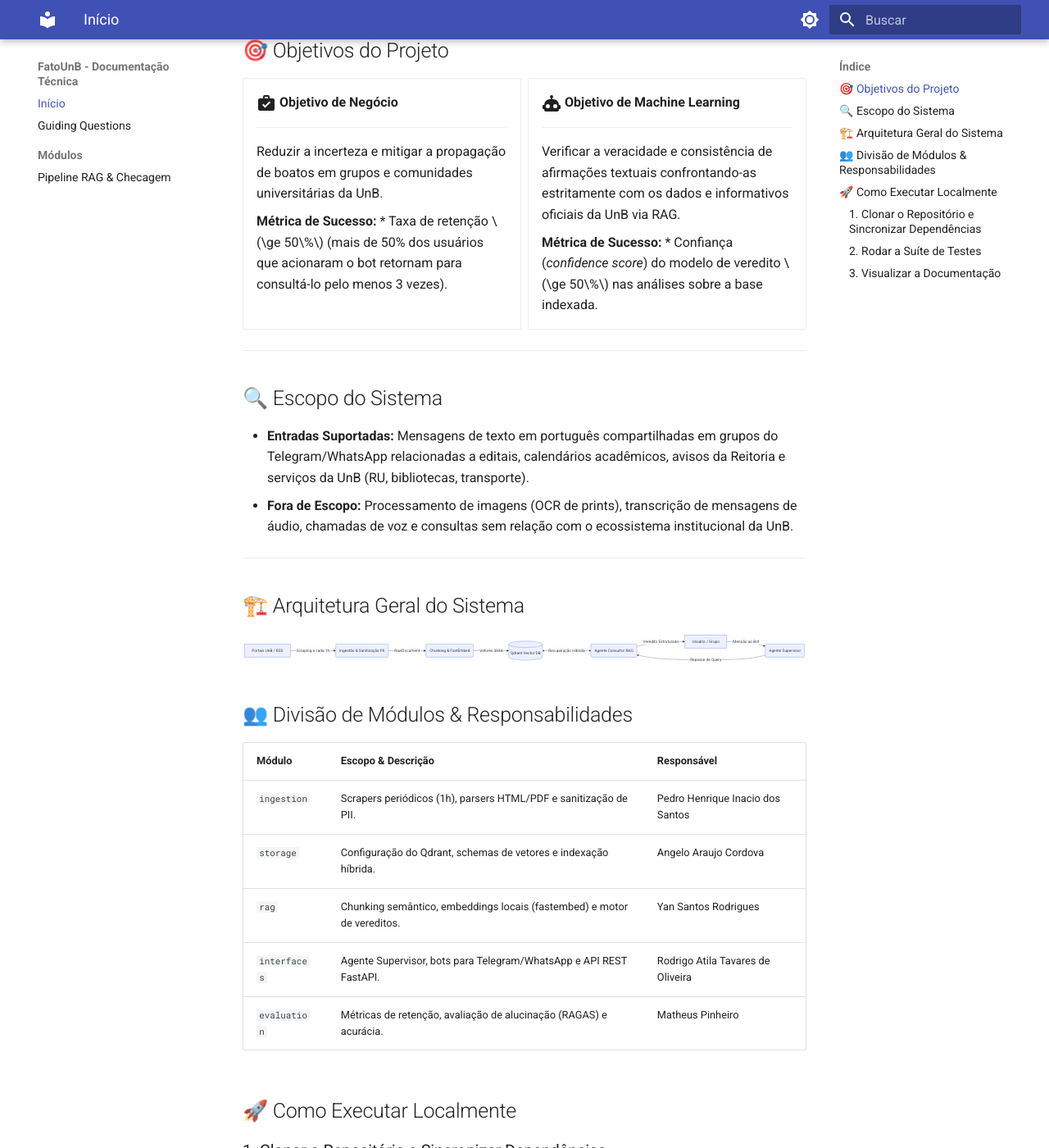
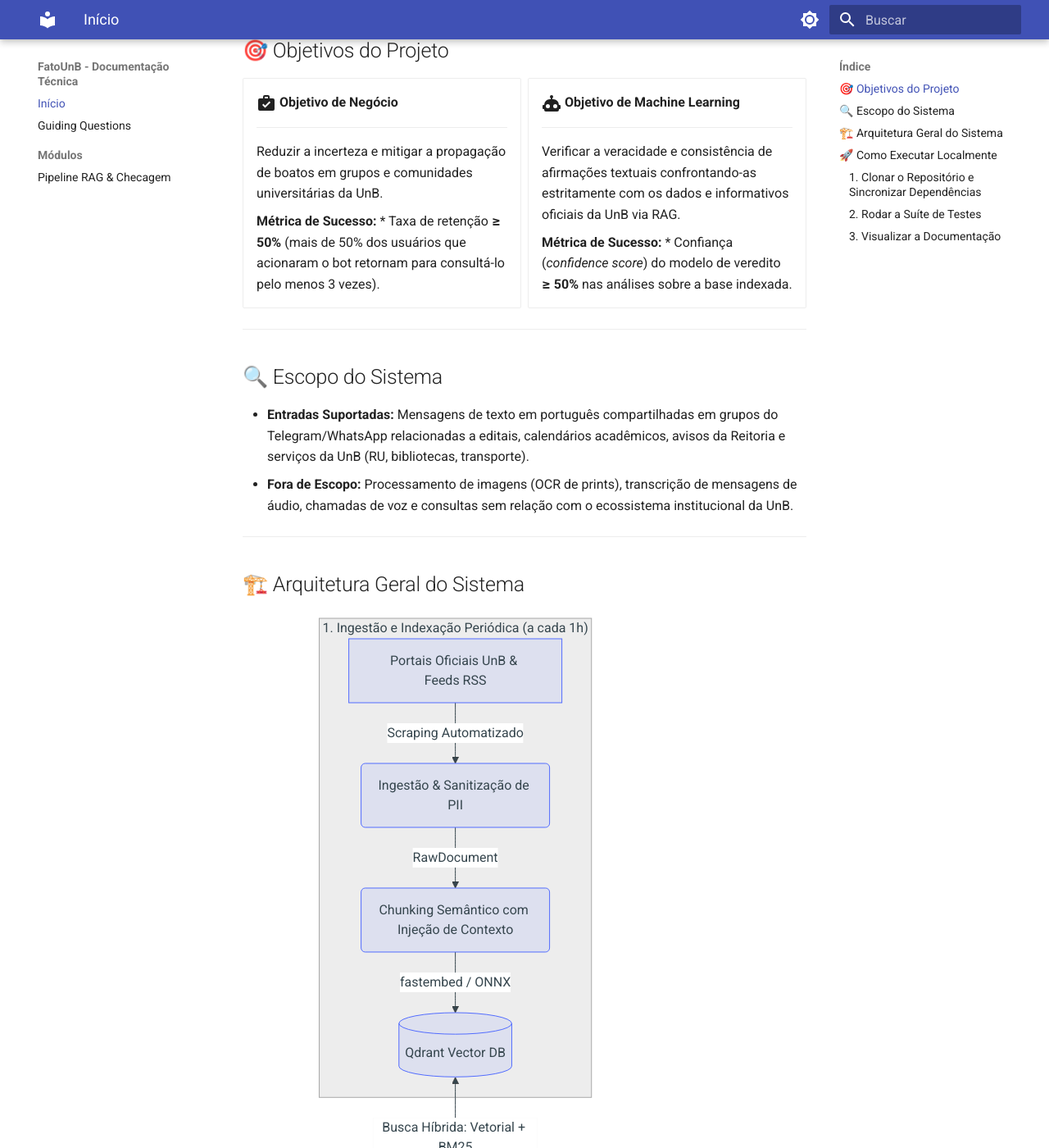
Before and after one commit to unb-Sistemas-de-Machine-learning/challenge_1_accio, an MkDocs documentation site: the page built from docs/index.md, in a window 1280 px wide and 1400 px high, scrolled down 294 px. Shown: the whole window at 82% size. Built offline with MkDocs 1.6.1 and Material for MkDocs 9.7.7, drawn with Linux system fonts in a browser that asks for light colours.

Commit message:
docs(index): troca do diagrama para diagrama vertical e arruma latex

````diff
--- a/docs/index.md
+++ b/docs/index.md
@@ -15,7 +15,7 @@
     Reduzir a incerteza e mitigar a propagação de boatos em grupos e comunidades universitárias da UnB.
 
     **Métrica de Sucesso:**
-    * Taxa de retenção $\ge 50\%$ (mais de 50% dos usuários que acionaram o bot retornam para consultá-lo pelo menos 3 vezes).
+    * Taxa de retenção **≥ 50%** (mais de 50% dos usuários que acionaram o bot retornam para consultá-lo pelo menos 3 vezes).
 
 -   :material-robot:{ .lg .middle } **Objetivo de Machine Learning**
 
@@ -24,7 +24,7 @@
     Verificar a veracidade e consistência de afirmações textuais confrontando-as estritamente com os dados e informativos oficiais da UnB via RAG.
 
     **Métrica de Sucesso:**
-    * Confiança (*confidence score*) do modelo de veredito $\ge 50\%$ nas análises sobre a base indexada.
+    * Confiança (*confidence score*) do modelo de veredito **≥ 50%** nas análises sobre a base indexada.
 
 </div>
 
@@ -40,26 +40,21 @@
 ## 🏗️ Arquitetura Geral do Sistema
 
 ```mermaid
-flowchart LR
-    A[Portais UnB / RSS] -->|Scraping a cada 1h| B(Ingestão & Sanitização PII)
-    B -->|RawDocument| C(Chunking & FastEmbed)
-    C -->|Vetores 384d| D[(Qdrant Vector DB)]
-    E[Usuário / Grupo] -->|Menção ao Bot| F(Agente Supervisor)
-    F -->|Repasse de Query| G(Agente Consultor RAG)
-    D <-->|Recuperação Híbrida| G
-    G -->|Veredito Estruturado| E
+flowchart TD
+    subgraph Ingestao ["1. Ingestão e Indexação Periódica (a cada 1h)"]
+        A[Portais Oficiais UnB & Feeds RSS] -->|Scraping Automatizado| B(Ingestão & Sanitização de PII)
+        B -->|RawDocument| C(Chunking Semântico com Injeção de Contexto)
+        C -->|fastembed / ONNX| D[(Qdrant Vector DB)]
+    end
+
+    subgraph Consulta ["2. Atendimento e Fact-Checking Reativo"]
+        E[Estudante / Grupo Telegram] -->|Menção @bot ou /checar| F[Agente Supervisor]
+        F -->|Query Sanitizada| G[Agente Consultor RAG]
+        D <-->|Busca Híbrida: Vetorial + BM25| G
+        G -->|Prompt Estrito + Contexto Oficial| H[LLM: Gemini / Modelo Local]
+        H -->|VereditoJSON Estruturado| E
+    end
 ```
-
-## 👥 Divisão de Módulos & Responsabilidades
-
-| Módulo | Escopo & Descrição | Responsável |
-|---|---|---|
-| `ingestion` | Scrapers periódicos (1h), parsers HTML/PDF e sanitização de PII. | Pedro Henrique Inacio dos Santos |
-| `storage` | Configuração do Qdrant, schemas de vetores e indexação híbrida. | Angelo Araujo Cordova |
-| `rag` | Chunking semântico, embeddings locais (fastembed) e motor de vereditos. | Yan Santos Rodrigues |
-| `interfaces` | Agente Supervisor, bots para Telegram/WhatsApp e API REST FastAPI. | Rodrigo Atila Tavares de Oliveira |
-| `evaluation` | Métricas de retenção, avaliação de alucinação (RAGAS) e acurácia. | Matheus Pinheiro |
-
 ## 🚀 Como Executar Localmente
 
 ### 1. Clonar o Repositório e Sincronizar Dependências
````
